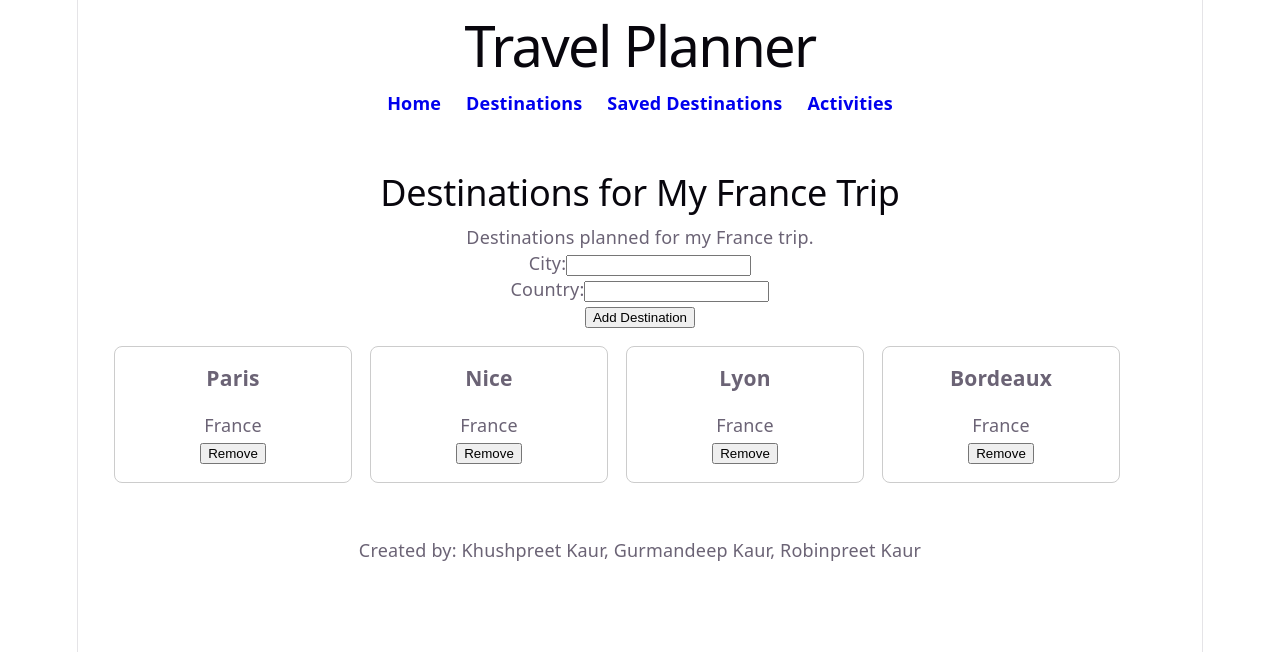
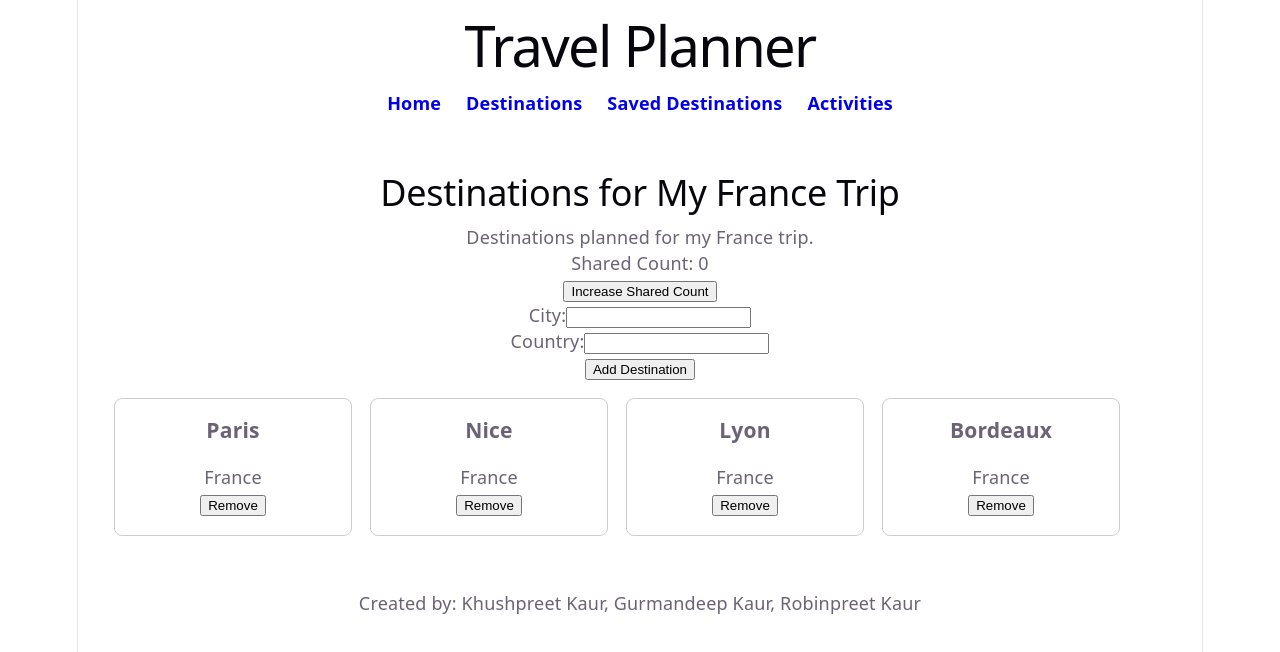
Before and after one commit to kkaur136/travel-planner, a React (Vite) app: page /destinations in a window 1280 px wide. Shown: the top 652 px of the page. Built offline with nearby package versions, Linux system fonts and the light colour scheme.

Commit message:
Adding shared state props to destination

```diff
--- a/src/Components/destinations/destinations.tsx
+++ b/src/Components/destinations/destinations.tsx
@@ -3,8 +3,14 @@ import { useState } from "react";
 import "./destinations.css";
 import DestinationForm from "./DestinationForm";
 
-
-function Destinations() {
+type DestinationsProps = {
+    sharedCount: number;
+    setSharedCount: React.Dispatch<React.SetStateAction<number>>;
+};
+function Destinations({
+    sharedCount,
+    setSharedCount,
+}: DestinationsProps) {
     const [destinations, setDestinations] = useState([
         {
             id: 1,
@@ -62,6 +68,16 @@ function Destinations() {
     <section className="destinations">
         <h2>Destinations for My France Trip</h2>
         <p>Destinations planned for my France trip.</p>
+        <div>
+    <p>Shared Count: {sharedCount}</p>
+
+    <button
+        type="button"
+        onClick={() => setSharedCount(sharedCount + 1)}
+    >
+        Increase Shared Count
+    </button>
+</div>
 
         <DestinationForm
     city={city}
```
